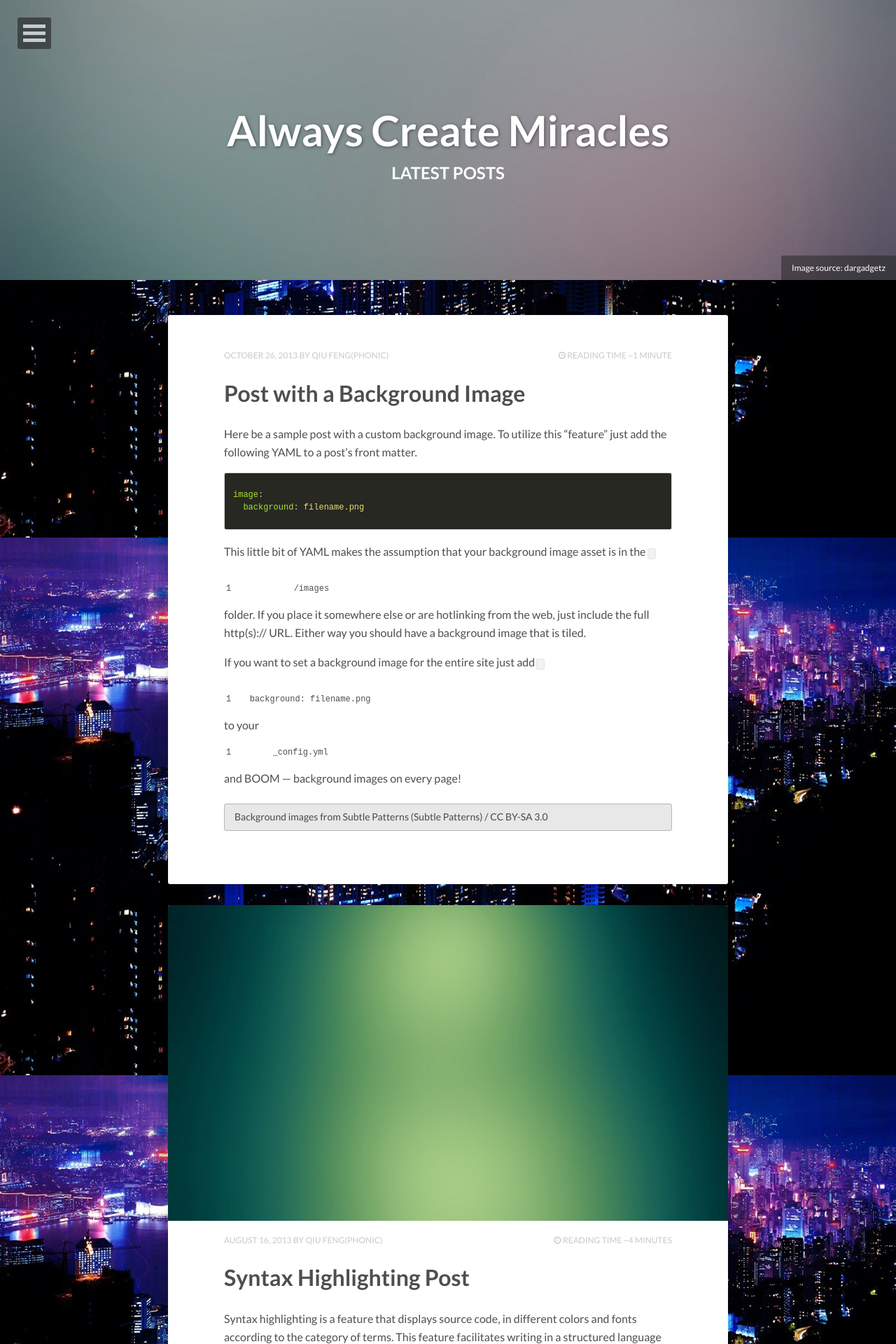
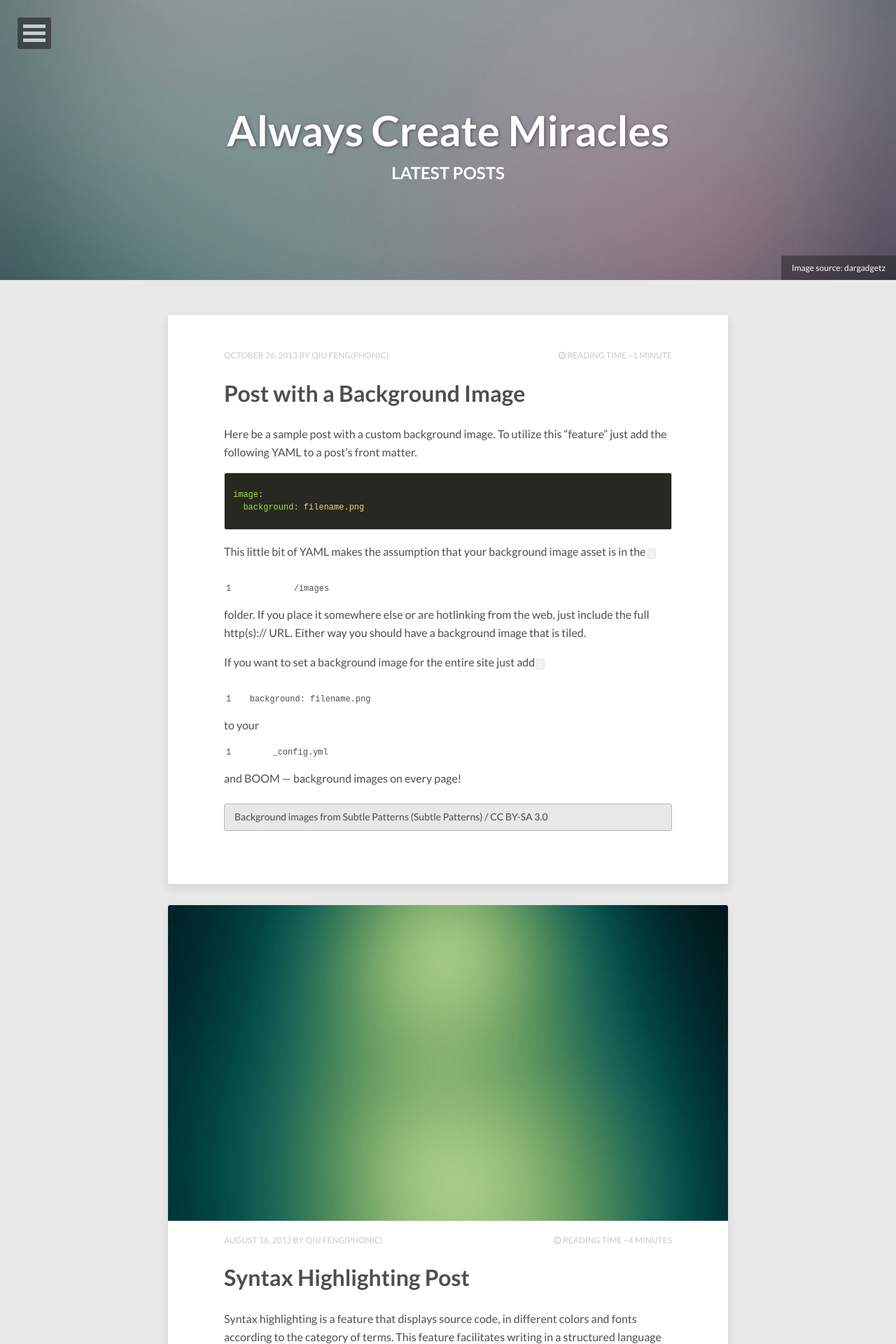
Before and after one commit to Phonicavi/phonicavi.github.io, a Jekyll site: the page built from index.html, in a window 1280 px wide. Shown: the top 1920 px of the page at 70% size. Built offline with Jekyll 4.4.1, drawn with Linux system fonts in a browser that asks for light colours; nearby versions of some CDN libraries; the list of posts is cut into pages by our own code.

Commit message:
20150721_fourth modi
little mistakes in formats

```diff
--- a/_config.yml
+++ b/_config.yml
@@ -5,12 +5,13 @@ reading_time:     true
 words_per_minute: 200
 # Your site's domain goes here (eg: //mmistakes.github.io, http://mademistakes.com, etc)
 # When testing locally leave blank or use http://localhost:4000
-url:  http://www.douban.com/people/phonic/
+url:
+# http://www.douban.com/people/phonic/
 
 # Owner/author information
 owner:
   name:           QIU Feng(Phonic)
-  avatar:         avatar_hd.jpg
+  avatar:         avatar.jpg
   bio:            “This is Phonic from Shanghai. Really hope you enjoy my blogs:b”
   email:          seb7phonic@outlook.com
   # Social networking links used in footer. Update and remove as you like.
@@ -26,7 +27,8 @@ owner:
   google_plus:    +yourid
 
 # Background image to be tiled on all pages
-background: night.jpg
+background:
+# night.jpg
 
 # Analytics and webmaster tools stuff goes here
 google_analytics:
```
Also changed, not shown: README.md.
